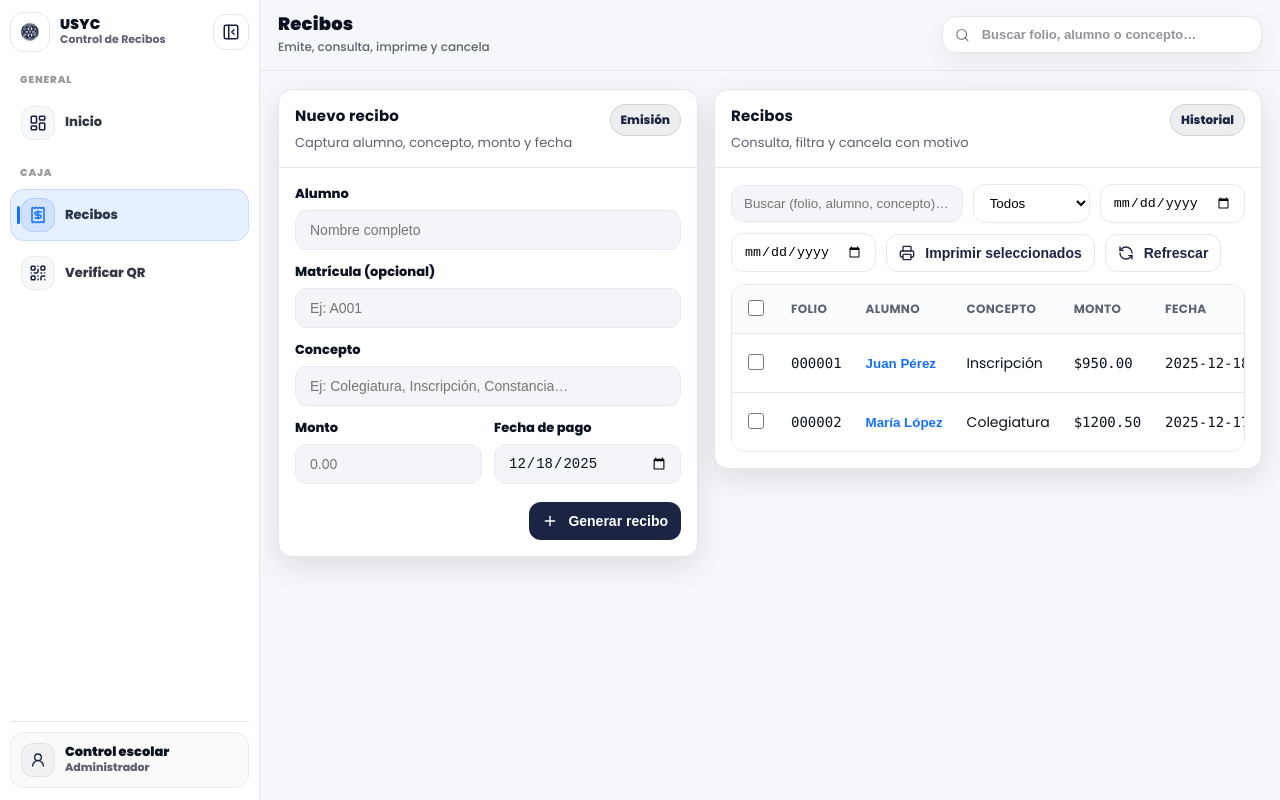
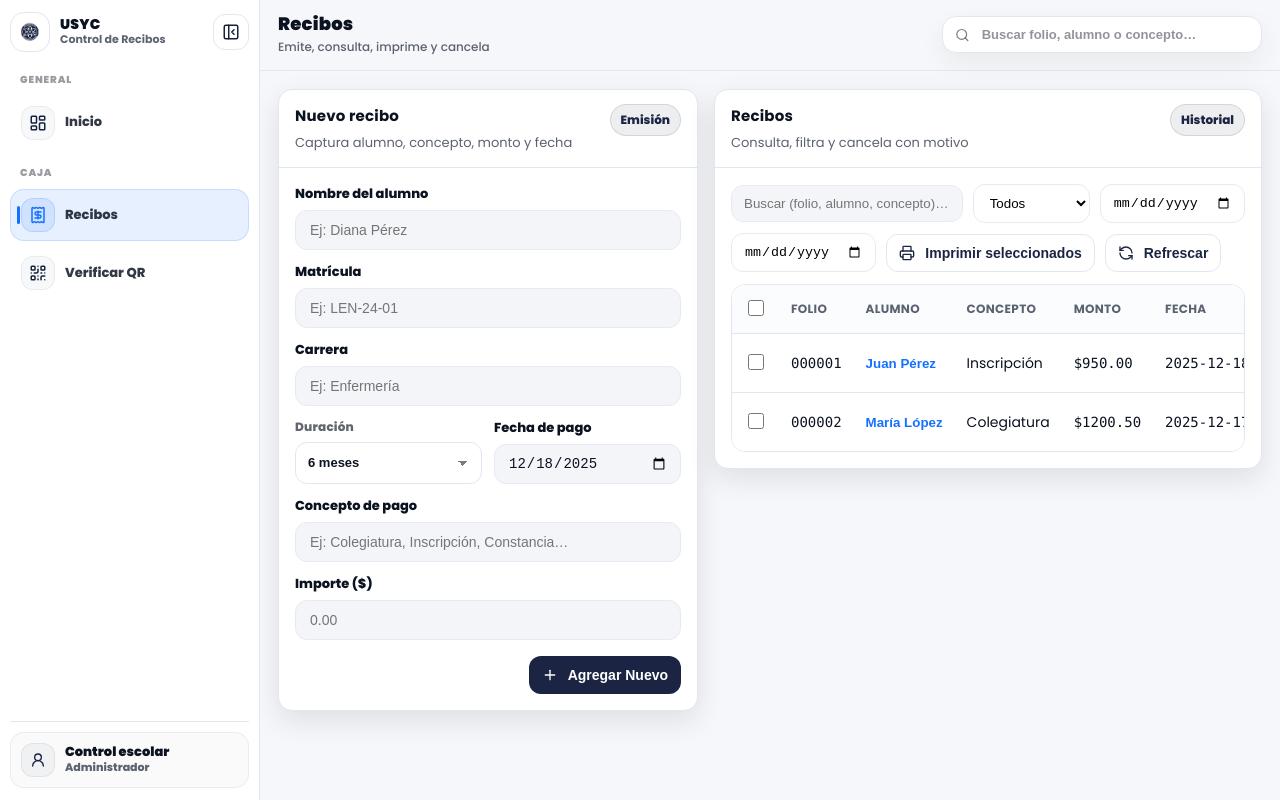
Before and after one commit to mariasan001/usyc, a Next.js app: page /recibos in a window 1280 px wide. Built offline with nearby package versions, Linux system fonts and the light colour scheme.

Commit message:
cambio del from

```diff
--- a/src/modules/receipts/ui/ReceiptForm/ReceiptForm.module.css
+++ b/src/modules/receipts/ui/ReceiptForm/ReceiptForm.module.css
@@ -1,20 +1,87 @@
 .form{
-  display:grid;
+  display: flex;
+  flex-direction: column;
   gap: 12px;
 }
 
+/* fila de 2 columnas (Duración + Fecha) */
 .row{
-  display:grid;
+  display: grid;
   grid-template-columns: 1fr 1fr;
   gap: 12px;
 }
 
-.actions{
-  display:flex;
-  justify-content:flex-end;
-  padding-top: 6px;
+/* contenedor para el select (como si fuera un Input) */
+.field{
+  display: flex;
+  flex-direction: column;
+  gap: 6px;
 }
 
+.label{
+  font-size: 12px;
+  font-weight: 800;
+  color: rgba(11,18,32,.65);
+  letter-spacing: .2px;
+}
+
+/* select con look moderno */
+.select{
+  height: 42px;
+  border-radius: 12px;
+  border: 1px solid var(--border);
+  background: var(--panel);
+  color: var(--text);
+  font-size: 13px;
+  font-weight: 700;
+  padding: 0 12px;
+  outline: none;
+
+  /* para que no se vea “nativo feo” */
+  appearance: none;
+  -webkit-appearance: none;
+
+  /* flechita minimal */
+  background-image:
+    linear-gradient(45deg, transparent 50%, rgba(11,18,32,.55) 50%),
+    linear-gradient(135deg, rgba(11,18,32,.55) 50%, transparent 50%),
+    linear-gradient(to right, transparent, transparent);
+  background-position:
+    calc(100% - 18px) 18px,
+    calc(100% - 13px) 18px,
+    0 0;
+  background-size:
+    5px 5px,
+    5px 5px,
+    100% 100%;
+  background-repeat: no-repeat;
+
+  transition: border-color .15s ease, box-shadow .15s ease, transform .15s ease;
+}
+
+.select:focus{
+  border-color: rgba(21,112,255,.35);
+  box-shadow: 0 0 0 4px rgba(21,112,255,.12);
+}
+
+.select:hover{
+  border-color: rgba(11,18,32,.14);
+}
+
+/* actions */
+.actions{
+  padding-top: 4px;
+  display: flex;
+  justify-content: flex-end;
+}
+
+/* responsive */
 @media (max-width: 980px){
-  .row{ grid-template-columns: 1fr; }
+  .row{
+    grid-template-columns: 1fr;
+  }
+
+  .actions{
+    justify-content: stretch;
+  }
 }
--- a/src/modules/receipts/ui/ReceiptForm/ReceiptForm.tsx
+++ b/src/modules/receipts/ui/ReceiptForm/ReceiptForm.tsx
@@ -7,7 +7,7 @@ import Input from '@/shared/ui/Input/Input';
 import Button from '@/shared/ui/Button/Button';
 import s from './ReceiptForm.module.css';
 
-import type { ReceiptCreateInput } from '../../types/receipt.types';
+import type { ReceiptCreateInput, StudentPlanDuration } from '../../types/receipt.types';
 
 function todayISO() {
   return new Date().toISOString().slice(0, 10);
@@ -22,6 +22,11 @@ export default function ReceiptForm({
 }) {
   const [alumnoNombre, setAlumnoNombre] = useState('');
   const [alumnoMatricula, setAlumnoMatricula] = useState('');
+
+  // ✅ nuevos
+  const [alumnoCarrera, setAlumnoCarrera] = useState('');
+  const [alumnoDuracionMeses, setAlumnoDuracionMeses] = useState<StudentPlanDuration>(6);
+
   const [concepto, setConcepto] = useState('');
   const [monto, setMonto] = useState('');
   const [fechaPago, setFechaPago] = useState(todayISO());
@@ -29,27 +34,39 @@ export default function ReceiptForm({
   const canSubmit = useMemo(() => {
     if (!alumnoNombre.trim()) return false;
     if (!concepto.trim()) return false;
+
+    // ✅ si capturas plan, exige carrera (duración ya trae default)
+    if (alumnoCarrera.trim().length === 0) return false;
+
     const n = Number(monto);
     if (!Number.isFinite(n) || n <= 0) return false;
+
     if (!fechaPago) return false;
     return true;
-  }, [alumnoNombre, concepto, monto, fechaPago]);
+  }, [alumnoNombre, concepto, monto, fechaPago, alumnoCarrera]);
 
   async function submit() {
     if (!canSubmit) return;
 
     const n = Number(monto);
+
     await onCreate({
       alumnoNombre: alumnoNombre.trim(),
       alumnoMatricula: alumnoMatricula.trim() || undefined,
+
+      alumnoCarrera: alumnoCarrera.trim(),
+      alumnoDuracionMeses,
+
       concepto: concepto.trim(),
       monto: n,
       fechaPago,
     });
 
-    // reset suave (mantén fecha de hoy)
+    // reset suave (mantén fecha)
     setAlumnoNombre('');
     setAlumnoMatricula('');
+    setAlumnoCarrera('');
+    setAlumnoDuracionMeses(6);
     setConcepto('');
     setMonto('');
   }
@@ -57,34 +74,41 @@ export default function ReceiptForm({
   return (
     <div className={s.form}>
       <Input
-        label="Alumno"
-        placeholder="Nombre completo"
+        label="Nombre del alumno"
+        placeholder="Ej: Diana Pérez"
         value={alumnoNombre}
         onChange={(e) => setAlumnoNombre(e.target.value)}
       />
 
       <Input
-        label="Matrícula (opcional)"
-        placeholder="Ej: A001"
+        label="Matrícula"
+        placeholder="Ej: LEN-24-01"
         value={alumnoMatricula}
         onChange={(e) => setAlumnoMatricula(e.target.value)}
       />
 
       <Input
-        label="Concepto"
-        placeholder="Ej: Colegiatura, Inscripción, Constancia…"
-        value={concepto}
-        onChange={(e) => setConcepto(e.target.value)}
+        label="Carrera"
+        placeholder="Ej: Enfermería"
+        value={alumnoCarrera}
+        onChange={(e) => setAlumnoCarrera(e.target.value)}
       />
 
       <div className={s.row}>
-        <Input
-          label="Monto"
-          placeholder="0.00"
-          value={monto}
-          inputMode="decimal"
-          onChange={(e) => setMonto(e.target.value)}
-        />
+        <div className={s.field}>
+          <label className={s.label}>Duración</label>
+          <select
+            className={s.select}
+            value={alumnoDuracionMeses}
+            onChange={(e) => setAlumnoDuracionMeses(Number(e.target.value) as StudentPlanDuration)}
+          >
+            <option value={6}>6 meses</option>
+            <option value={12}>1 año (12 meses)</option>
+            <option value={24}>2 años (24 meses)</option>
+            <option value={36}>3 años (36 meses)</option>
+            <option value={48}>4 años (48 meses)</option>
+          </select>
+        </div>
 
         <Input
           label="Fecha de pago"
@@ -94,6 +118,21 @@ export default function ReceiptForm({
         />
       </div>
 
+      <Input
+        label="Concepto de pago"
+        placeholder="Ej: Colegiatura, Inscripción, Constancia…"
+        value={concepto}
+        onChange={(e) => setConcepto(e.target.value)}
+      />
+
+      <Input
+        label="Importe ($)"
+        placeholder="0.00"
+        value={monto}
+        inputMode="decimal"
+        onChange={(e) => setMonto(e.target.value)}
+      />
+
       <div className={s.actions}>
         <Button
           onClick={submit}
@@ -101,7 +140,7 @@ export default function ReceiptForm({
           loading={creating}
           leftIcon={<Plus size={16} />}
         >
-          Generar recibo
+          Agregar Nuevo
         </Button>
       </div>
     </div>
--- a/src/modules/receipts/ui/ReceiptsTable/ReceiptsTable.tsx
+++ b/src/modules/receipts/ui/ReceiptsTable/ReceiptsTable.tsx
@@ -376,3 +376,9 @@ function openLedger(r: Receipt) {
     </div>
   );
 }
+
+/**ahora awui va cmabiar las cosas  por que este no muestra ensi reciboss registrado cmo comente son alumnso wue si tinee en comun que
+ * que tine que impremir su revipspero  d eforma secunda ahor la tbala mostrar alosiguent e:nombre,  fecha ingres , fehca de temrino (swe claula conlsomeses que se agregaron o años  ,carrera estas como no s crreinte ,  ocn audeudo
+ * no se estasi que muesd anecotra run alunmo  aciones seri aver detalle que acmente se ve al selccioanr el nombre  t al er detale mandari
+ * la nform delalumno y laproyecion depagos que tendir wue ahcer por me aiscmo estapaenteado   creo separemsolo de  revismopro que so es indepedniete )
+ */
```
Also changed, not shown: src/modules/receipts/types/receipt.types.ts (+15 -0 lines).
